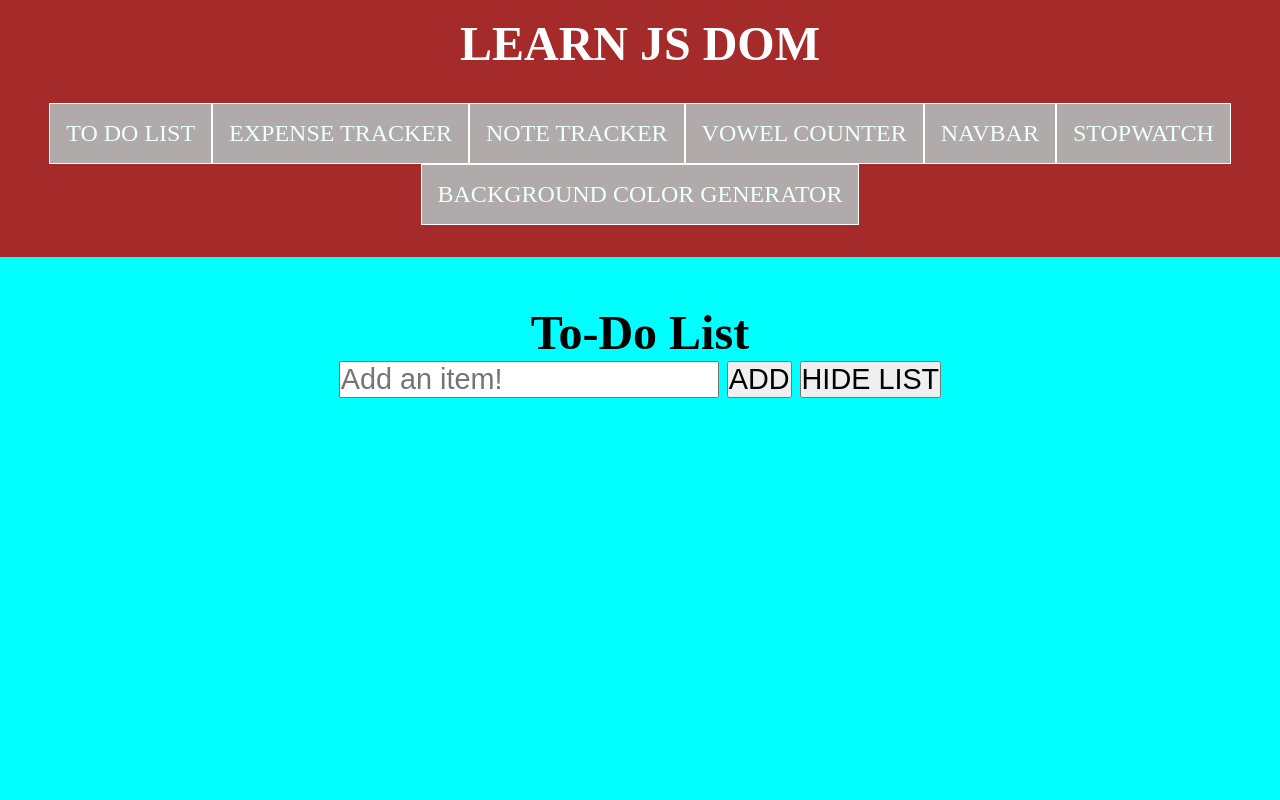
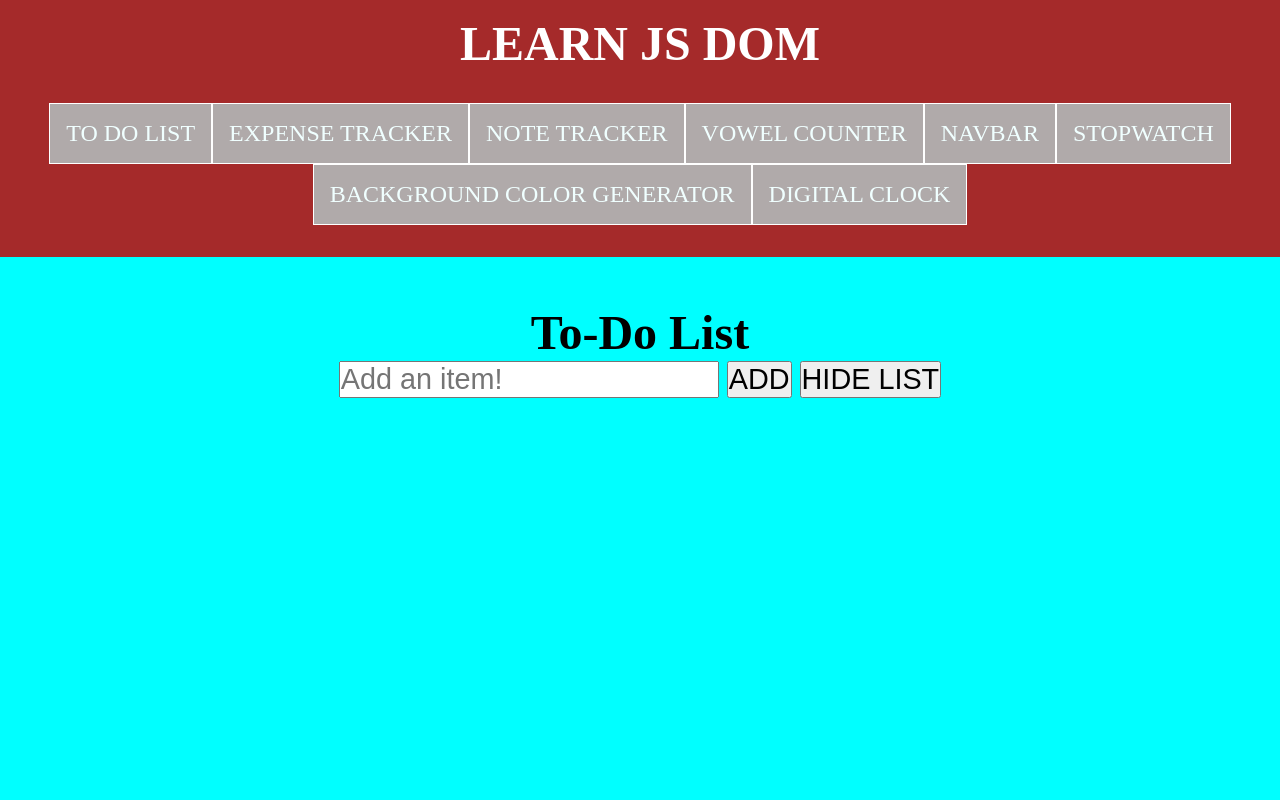
Before and after one commit to emreozturanli/Learn-Javascript-DOM, a plain HTML site: page index.html in a window 1280 px wide. Shown: the top 800 px of the page. Drawn offline with Linux system fonts and the light colour scheme.

Commit message:
nav adjusted

```diff
--- a/index.html
+++ b/index.html
@@ -20,6 +20,7 @@
                 <li><a href="#navbar">NAVBAR</a></li>
                 <li><a href="#stopwatch">STOPWATCH</a></li>
                 <li><a href="#bg-generator">BACKGROUND COLOR GENERATOR</a></li>
+                <li><a href="#digital-clock">DIGITAL CLOCK</a></li>
             </ul>
         </nav>
     </header>
```
